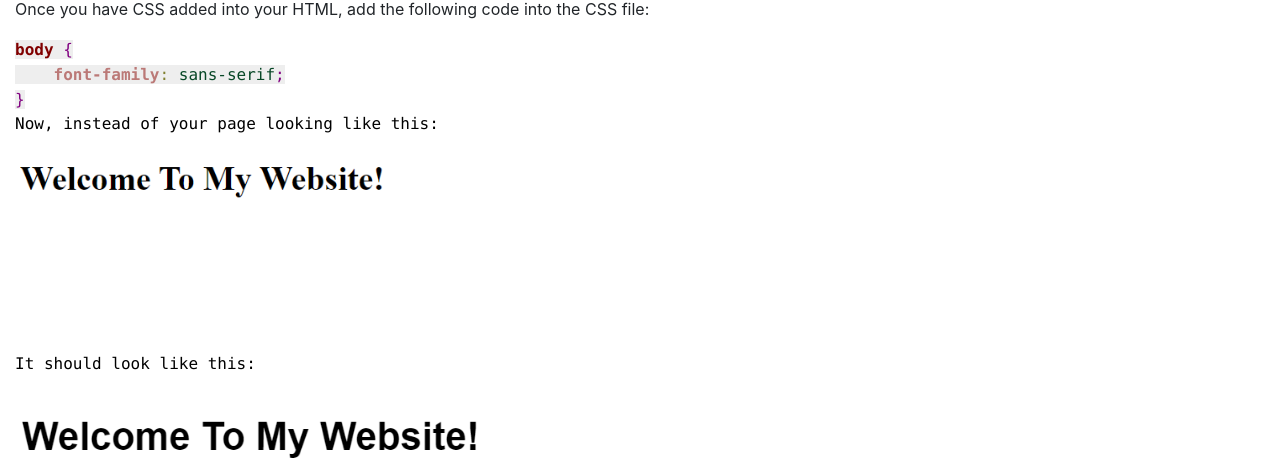
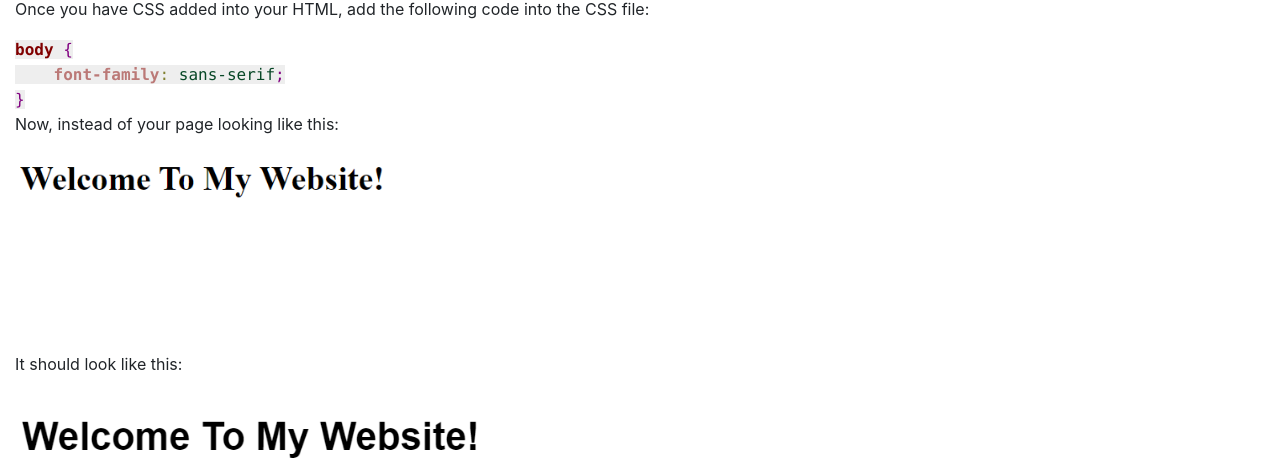
Before and after one commit to learnmonkey/learnmonkey.github.io, a Jekyll site: the page built from programming/css/setup-css.html, in a window 1280 px wide. Shown: the part 310-770 px from the top of the page. Built offline with Jekyll 4.4.1, drawn with Linux system fonts in a browser that asks for light colours.

Commit message:
code tag in wrong place

```diff
--- a/programming/css/setup-css.html
+++ b/programming/css/setup-css.html
@@ -17,11 +17,10 @@ layout: css
     <p>Once you have CSS added into your HTML, add the following code into the CSS file:</p>
     <code style='color:#000000;'><span style='color:#800000; font-weight:bold; '>body</span> <span style='color:#800080; '>{</span><br>
         &nbsp;&nbsp;&nbsp;&nbsp;<span style='color:#bb7977; font-weight:bold; '>font-family</span><span style='color:#808030; '>:</span> <span style='color:#074726; '>sans-serif</span><span style='color:#800080; '>;</span><br>
-      <span style='color:#800080; '>}</span>
+      <span style='color:#800080; '>}</span></code>
       <p>Now, instead of your page looking like this: </p>
       <img src="/images/programming/css/serif-website.png" alt="Serif Website">
       <p>It should look like this: </p>
       <img src="/images/programming/css/sans-serif-website.png" style="height: 40%;width:40%;" alt="Sans-Serif Website">
-    </code>
     <p>We will discuss how this works in the next lesson.</p>
 </section>
```
